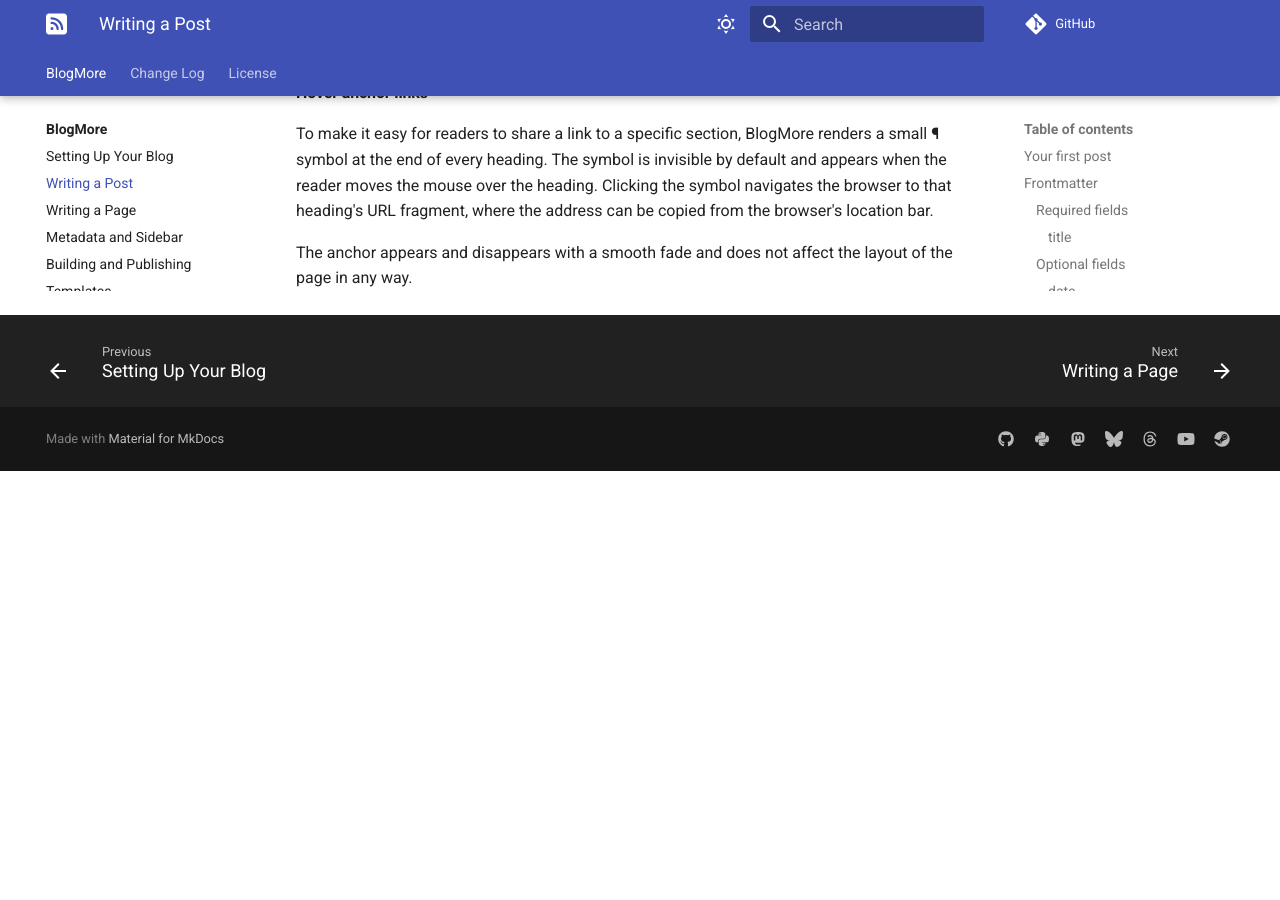
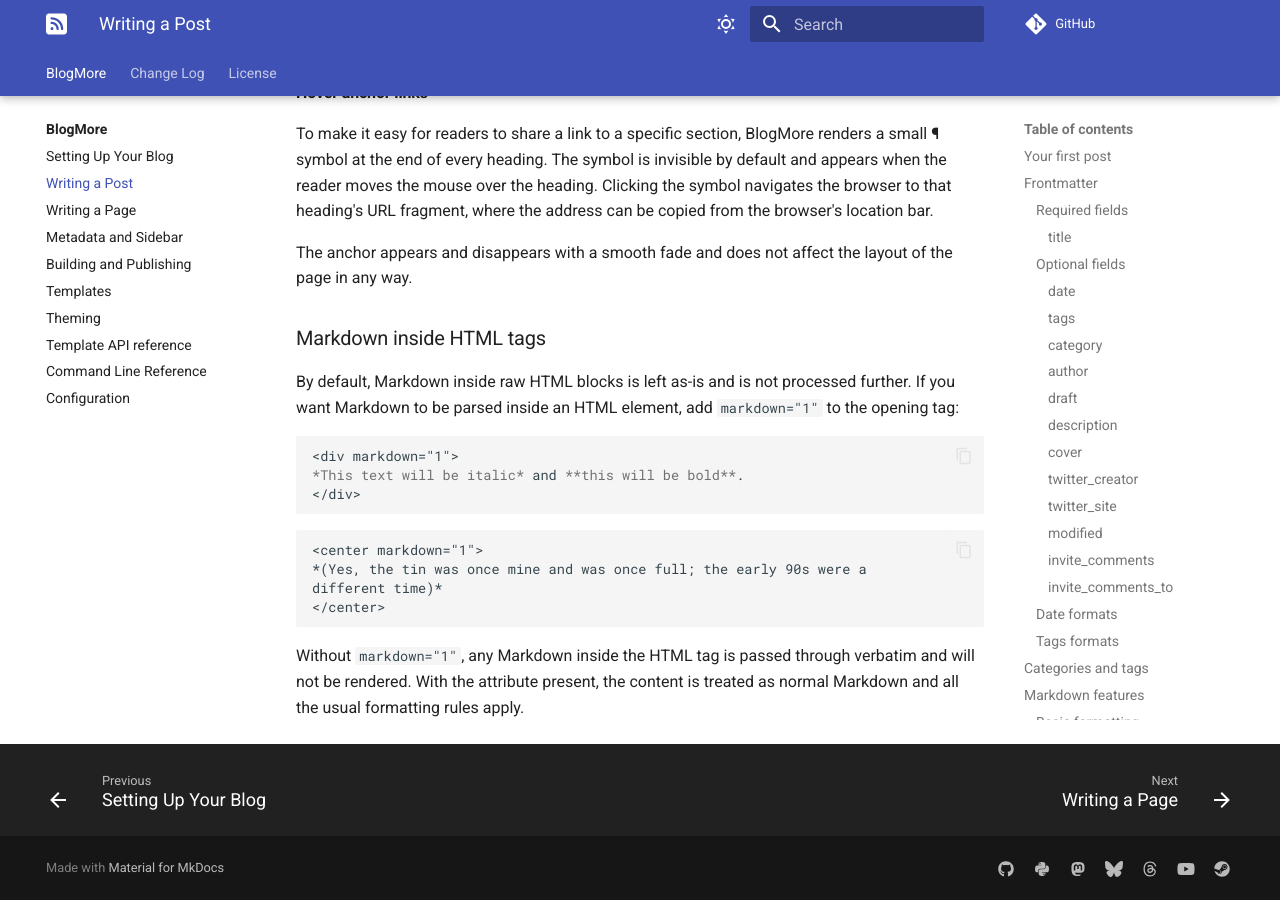
Before and after one commit to davep/blogmore, an MkDocs documentation site: the page built from docs/writing_a_post.md, in a window 1280 px wide and 900 px high, scrolled down 7225 px. Built offline with MkDocs 1.6.1 and Material for MkDocs 9.7.7, drawn with Linux system fonts in a browser that asks for light colours; comment, search, counter and statistics services are not loaded; before the commit the page ends 7696 px from its top, so only the background shows below that.

Commit message:
Enable md_in_html extension and document markdown="1" usage
Agent-Logs-Url: https://github.com/davep/blogmore/sessions/420977aa-a982-4532-a7a8-1c22e37abfd7

Co-authored-by: davep <28237+davep@users.noreply.github.com>

````diff
--- a/docs/writing_a_post.md
+++ b/docs/writing_a_post.md
@@ -341,3 +341,26 @@ fragment, where the address can be copied from the browser's location bar.
 
 The anchor appears and disappears with a smooth fade and does not affect the
 layout of the page in any way.
+
+### Markdown inside HTML tags
+
+By default, Markdown inside raw HTML blocks is left as-is and is not processed
+further. If you want Markdown to be parsed inside an HTML element, add
+`markdown="1"` to the opening tag:
+
+```markdown
+<div markdown="1">
+*This text will be italic* and **this will be bold**.
+</div>
+```
+
+```markdown
+<center markdown="1">
+*(Yes, the tin was once mine and was once full; the early 90s were a
+different time)*
+</center>
+```
+
+Without `markdown="1"`, any Markdown inside the HTML tag is passed through
+verbatim and will not be rendered. With the attribute present, the content is
+treated as normal Markdown and all the usual formatting rules apply.
````
Also changed, not shown: ChangeLog.md (+3 -0 lines), 4 other files.
